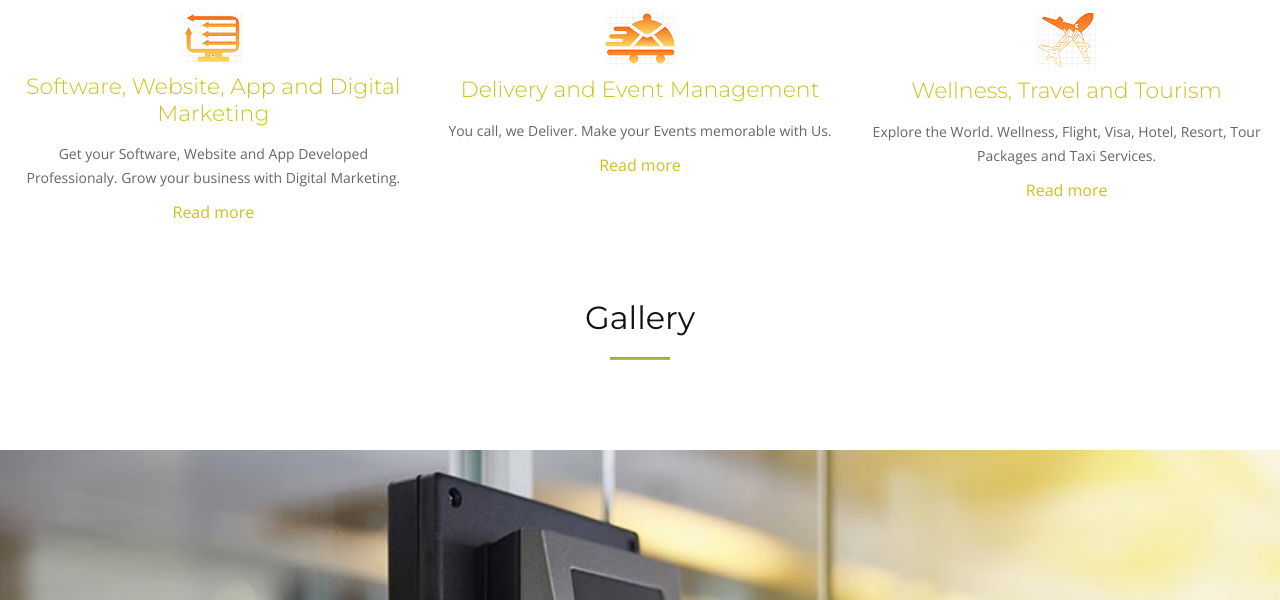
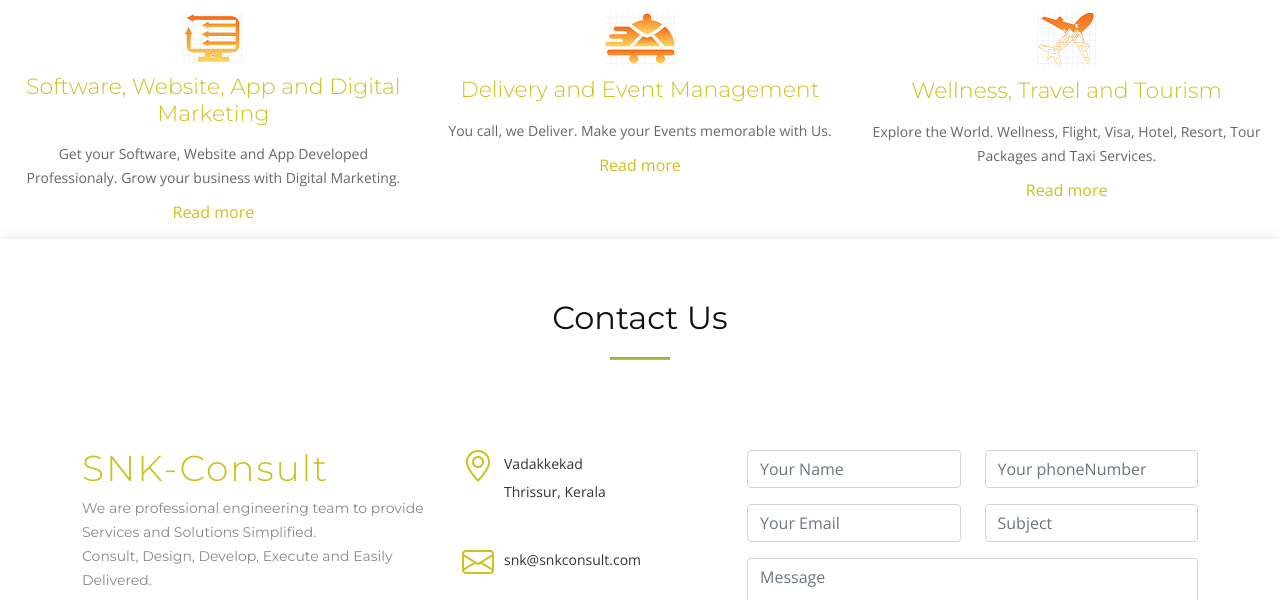
Before and after one commit to suhailasunu/snk-consult, a plain HTML site: page index.html in a window 1280 px wide. Shown: the part 2003-2603 px from the top of the page. Drawn offline with nearby package versions, Linux system fonts and the light colour scheme; a script that the page names is missing.

Commit message:
Update index.html

```diff
--- a/index.html
+++ b/index.html
@@ -53,8 +53,8 @@
             </ul>
           </li>
 
-          <li><a class="nav-link scrollto" href="#gallery">Gallery</a></li>
-          <li><a href="https://snkconsult.blogspot.com/">Blog</a></li>
+          <li><a class="nav-link scrollto" href="https://snk-consult-gallery.blogspot.com/">Gallery</a></li>
+
           <li><a class="nav-link scrollto" href="#contact">Contact</a></li>
 
         </ul>
@@ -183,7 +183,7 @@
 
 
     <!-- ======= Gallery Section ======= -->
-    <section id="gallery">
+  <!--  <section id="gallery">
       <div class="container-fluid" data-aos="fade-up">
         <div class="section-header">
           <h3 class="section-title">Gallery</h3>
@@ -265,7 +265,7 @@
           </button>
         </div>
       </div>
-    </section>
+    </section>  -->
       <!-- ======= Contact Section ======= -->
       <section id="contact">
         <div class="container" data-aos="fade-up">
```
